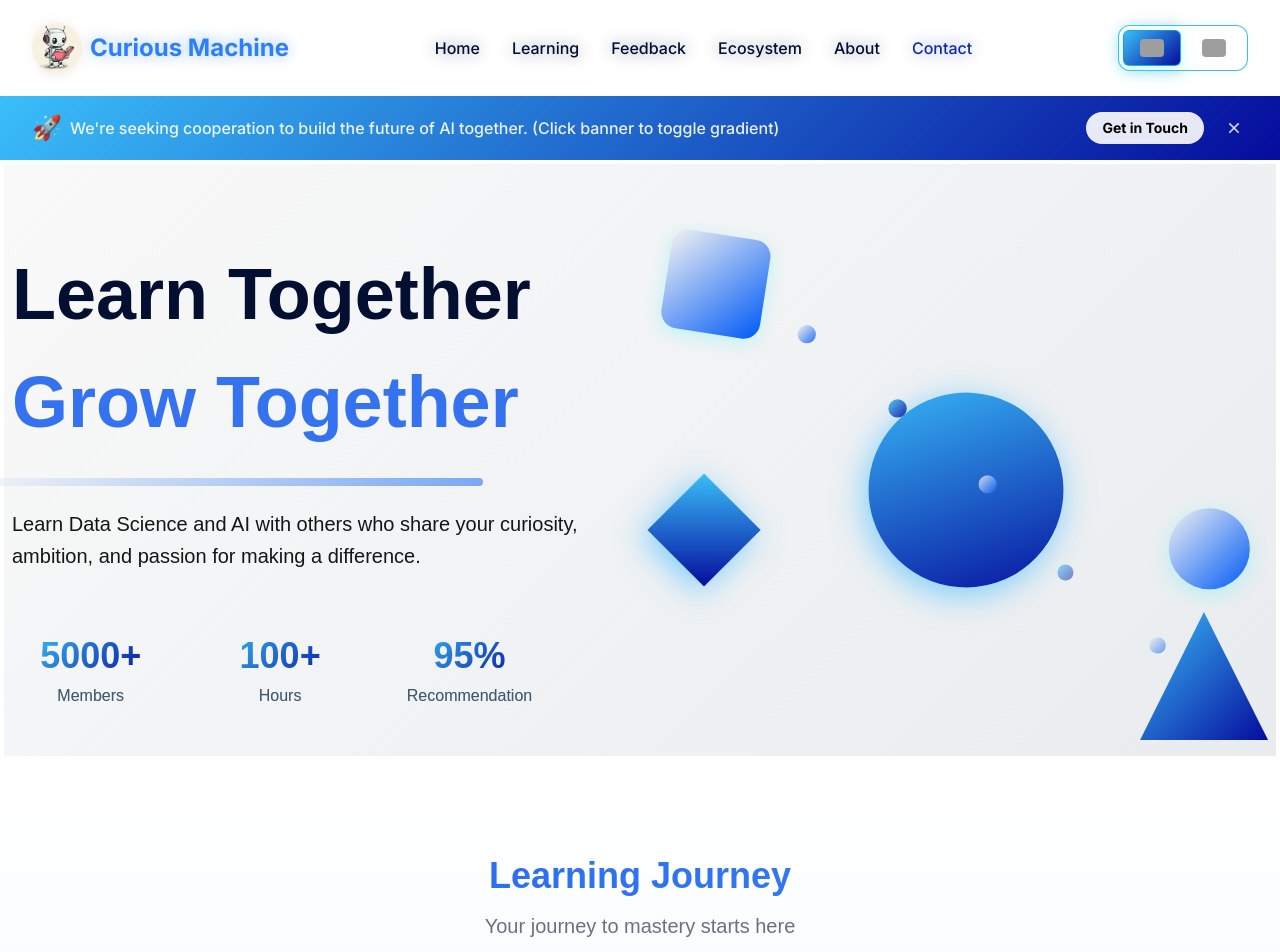
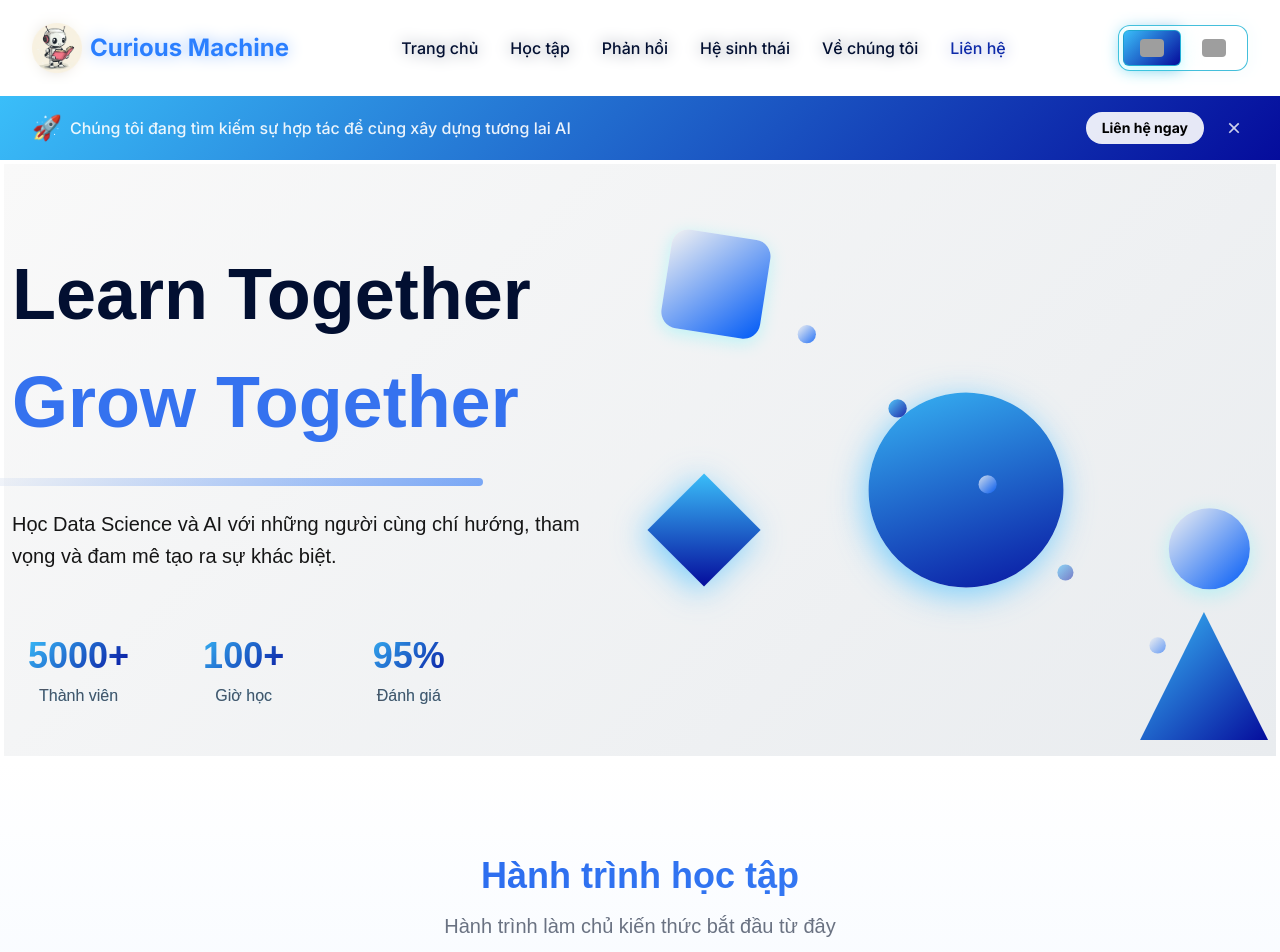
Before and after one commit to HuynhThanhQuan/landing_page, a Next.js app in the folder landing-page/: page / in a window 1280 px wide. Shown: the top 952 px of the page. Built offline with nearby package versions, Linux system fonts and the light colour scheme; grey boxes are pictures that could not be loaded.

Commit message:
update translation

```diff
--- a/landing-page/src/app/layout.tsx
+++ b/landing-page/src/app/layout.tsx
@@ -3,12 +3,13 @@ import { Inter } from "next/font/google";
 import "./globals.css";
 import { Header } from "@/components/Header";
 import { NotificationBanner } from "@/components/NotificationBanner";
+import { LanguageProvider } from '@/contexts/LanguageContext';
 
 const inter = Inter({ subsets: ["latin"] });
 
 export const metadata: Metadata = {
-  title: "Curious Machine",
-  description: "Building the future of AI together",
+  title: "Data Science Education",
+  description: "Learn Data Science and AI with others who share your curiosity",
 };
 
 export default function RootLayout({
@@ -19,9 +20,11 @@ export default function RootLayout({
   return (
     <html lang="en">
       <body className={inter.className}>
-        <Header />
-        <NotificationBanner />
-        {children}
+        <LanguageProvider>
+          <Header />
+          <NotificationBanner />
+          {children}
+        </LanguageProvider>
       </body>
     </html>
   );
--- a/landing-page/src/components/Header.tsx
+++ b/landing-page/src/components/Header.tsx
@@ -5,14 +5,15 @@ import { motion, AnimatePresence } from 'framer-motion';
 import Image from 'next/image';
 import { RiMenu3Line, RiCloseLine } from 'react-icons/ri';
 import Link from 'next/link';
+import { useLanguage } from '@/contexts/LanguageContext';
 
 const navLinks = [
-  { href: '#hero', label: 'Home' },
-  { href: '#learning', label: 'Learning' },
-  { href: '#feedback', label: 'Feedback' },
-  { href: '#roadmap', label: 'Ecosystem' },
-  { href: '#about', label: 'About' },
-  { href: '#faq-contact', label: 'Contact' }
+  { href: '#hero', label: 'nav.home' },
+  { href: '#learning', label: 'nav.learning' },
+  { href: '#feedback', label: 'nav.feedback' },
+  { href: '#roadmap', label: 'nav.ecosystem' },
+  { href: '#about', label: 'nav.about' },
+  { href: '#faq-contact', label: 'nav.contact' }
 ];
 
 const flags = {
@@ -22,9 +23,9 @@ const flags = {
 
 export const Header = () => {
   const [isMenuOpen, setIsMenuOpen] = useState(false);
-  const [language, setLanguage] = useState<'vi' | 'en'>('vi');
   const [scrolled, setScrolled] = useState(false);
   const [activeSection, setActiveSection] = useState('hero');
+  const { language, setLanguage, t } = useLanguage();
 
   // Handle scroll effect
   useEffect(() => {
@@ -134,7 +135,7 @@ export const Header = () => {
                 }}
                 whileHover="hover"
               >
-                {link.label}
+                {t(link.label)}
                 <motion.div
                   variants={{
                     hover: {
@@ -300,7 +301,7 @@ export const Header = () => {
                     whileHover={{ x: 4 }}
                     whileTap={{ scale: 0.98 }}
                   >
-                    {link.label}
+                    {t(link.label)}
                   </motion.a>
                 ))}
                 {/* Mobile Language Switcher */}
--- a/landing-page/src/components/Hero.tsx
+++ b/landing-page/src/components/Hero.tsx
@@ -2,24 +2,26 @@
 
 import { motion } from 'framer-motion';
 import Image from 'next/image';
-import { text } from 'stream/consumers';
+import { useLanguage } from '@/contexts/LanguageContext';
+
+export const Hero = () => {
+  const { t } = useLanguage();
 
   const statistics = [
     {
       value: "5000+",
-    label: "Members"
+      label: t('hero.stats.members')
     },
     {
       value: "100+",
-    label: "Hours"
+      label: t('hero.stats.hours')
     },
     {
       value: "95%",
-    label: "Recommendation"
+      label: t('hero.stats.recommendation')
     }
   ];
 
-export const Hero = () => {
   return (
     // Main hero section with adjusted height and center alignment
     <section id="hero" className="relative h-[75vh] flex items-start justify-center pt-20 pb-0">
@@ -119,8 +121,7 @@ export const Hero = () => {
               animate={{ opacity: 1, y: 0 }}
               transition={{ duration: 0.5, delay: 0.6 }}
             >
-              Learn Data Science and AI with others who share your curiosity,
-              ambition, and passion for making a difference.
+              {t('hero.description')}
             </motion.p>
 
             {/* Statistics Section */}
@@ -199,7 +200,7 @@ export const Hero = () => {
                 }}
                 whileTap={{ scale: 0.95 }}
               >
-                Get Started
+                {t('hero.cta.primary')}
               </motion.a>
 
               {/* Secondary CTA button with glass effect */}
@@ -217,7 +218,7 @@ export const Hero = () => {
                 }}
                 whileTap={{ scale: 0.95 }}
               >
-                Learn More
+                {t('hero.cta.secondary')}
               </motion.a>
             </div>
           </motion.div>
--- a/landing-page/src/components/LearningJourney.tsx
+++ b/landing-page/src/components/LearningJourney.tsx
@@ -2,10 +2,15 @@
 
 import { motion } from 'framer-motion';
 import { useState } from 'react';
+import { useLanguage } from '@/contexts/LanguageContext';
 
 export const LearningJourney = () => {
   const [isLearningHovered, setIsLearningHovered] = useState(false);
   const [isCommunityHovered, setIsCommunityHovered] = useState(false);
+  const { t } = useLanguage();
+
+  const learningFeatures = t('learning.learning.features').split(',');
+  const communityFeatures = t('learning.community.features').split(',');
 
   return (
     <section id="learning" className="relative py-24 overflow-hidden bg-gradient-to-b from-white to-blue-50">
@@ -32,13 +37,13 @@ export const LearningJourney = () => {
               backgroundImage: 'linear-gradient(to right, #2563eb, #3b82f6)'
             }}
           >
-            Learning Journey
+            {t('learning.title')}
           </motion.h2>
           <motion.p
             className="text-xl md:text-1xl text-gray-500"
             style={{ fontFamily: 'var(--font-body)' }}
           >
-            Your journey to mastery starts here
+            {t('learning.subtitle')}
           </motion.p>
         </motion.div>
 
@@ -96,12 +101,10 @@ export const LearningJourney = () => {
                 transform: isLearningHovered ? 'translateY(-2px)' : 'translateY(0)'
               }}
             >
-              Learning
+              {t('learning.learning.title')}
             </h3>
             <ul className="space-y-4 text-gray-700">
-              {['Structured learning paths for all skill levels',
-                'Hands-on projects and real-world applications',
-                'Expert-led workshops and tutorials'].map((text, index) => (
+              {learningFeatures.map((text, index) => (
                 <li
                   key={index}
                   className="flex items-start"
@@ -179,12 +182,10 @@ export const LearningJourney = () => {
                 transform: isCommunityHovered ? 'translateY(-2px)' : 'translateY(0)'
               }}
             >
-              Community
+              {t('learning.community.title')}
             </h3>
             <ul className="space-y-4 text-gray-700">
-              {['Connect with like-minded learners',
-                'Collaborative projects and study groups',
-                'Mentorship and networking opportunities'].map((text, index) => (
+              {communityFeatures.map((text, index) => (
                 <li
                   key={index}
                   className="flex items-start"
--- a/landing-page/src/components/NotificationBanner.tsx
+++ b/landing-page/src/components/NotificationBanner.tsx
@@ -4,10 +4,12 @@ import { motion, AnimatePresence } from 'framer-motion';
 import { useState } from 'react';
 import { RiCloseLine } from 'react-icons/ri';
 import clsx from 'clsx';
+import { useLanguage } from '@/contexts/LanguageContext';
 
 export const NotificationBanner = () => {
   const [isVisible, setIsVisible] = useState(true);
   const [useSecondaryGradient, setUseSecondaryGradient] = useState(false);
+  const { t } = useLanguage();
 
   // Example of different className combinations
   const bannerClasses = clsx(
@@ -37,12 +39,10 @@ export const NotificationBanner = () => {
               <div className="flex items-center">
                 <span className="text-2xl mr-2">🚀</span>
                 <p className={clsx(
-                  'text-sm sm:text-base',
-                  'font-medium',
+                  'text-sm sm:text-base font-medium transition-opacity duration-300',
                   {'opacity-90': !useSecondaryGradient}
                 )}>
-                  We're seeking cooperation to build the future of AI together.
-                  (Click banner to toggle gradient)
+                  {t('notification.message')}
                 </p>
               </div>
               <div className="flex items-center space-x-4">
@@ -63,7 +63,7 @@ export const NotificationBanner = () => {
                   whileHover={{ scale: 1.05 }}
                   whileTap={{ scale: 0.95 }}
                 >
-                  Get in Touch
+                  {t('notification.cta')}
                 </motion.a>
                 <motion.button
                   onClick={(e) => {
--- /dev/null
+++ b/landing-page/src/contexts/LanguageContext.tsx
@@ -0,0 +1,47 @@
+"use client";
+
+import { createContext, useContext, useState, ReactNode } from 'react';
+import { translations } from '@/translations';
+
+type Language = 'vi' | 'en';
+
+interface LanguageContextType {
+  language: Language;
+  setLanguage: (lang: Language) => void;
+  t: (key: string) => string;
+}
+
+const LanguageContext = createContext<LanguageContextType | undefined>(undefined);
+
+export const LanguageProvider = ({ children }: { children: ReactNode }) => {
+  const [language, setLanguage] = useState<Language>('vi');
+
+  const t = (key: string) => {
+    const keys = key.split('.');
+    let value: any = translations[language];
+
+    for (const k of keys) {
+      if (value && typeof value === 'object') {
+        value = value[k];
+      } else {
+        return key;
+      }
+    }
+
+    return typeof value === 'string' ? value : key;
+  };
+
+  return (
+    <LanguageContext.Provider value={{ language, setLanguage, t }}>
+      {children}
+    </LanguageContext.Provider>
+  );
+};
+
+export const useLanguage = () => {
+  const context = useContext(LanguageContext);
+  if (context === undefined) {
+    throw new Error('useLanguage must be used within a LanguageProvider');
+  }
+  return context;
+};
--- /dev/null
+++ b/landing-page/src/translations/index.ts
@@ -0,0 +1,198 @@
+export const translations = {
+  vi: {
+    nav: {
+      home: 'Trang chủ',
+      learning: 'Học tập',
+      feedback: 'Phản hồi',
+      ecosystem: 'Hệ sinh thái',
+      about: 'Về chúng tôi',
+      contact: 'Liên hệ'
+    },
+    hero: {
+      title: {
+        line1: 'Học cùng nhau',
+        line2: 'Phát triển cùng nhau'
+      },
+      description: 'Học Data Science và AI với những người cùng chí hướng, tham vọng và đam mê tạo ra sự khác biệt.',
+      stats: {
+        members: 'Thành viên',
+        hours: 'Giờ học',
+        recommendation: 'Đánh giá'
+      },
+      cta: {
+        primary: 'Bắt đầu ngay',
+        secondary: 'Tìm hiểu thêm'
+      }
+    },
+    learning: {
+      title: 'Hành trình học tập',
+      subtitle: 'Hành trình làm chủ kiến thức bắt đầu từ đây',
+      learning: {
+        title: 'Học tập',
+        features: [
+          'Lộ trình học tập có cấu trúc cho mọi trình độ',
+          'Dự án thực tế và ứng dụng thực tiễn',
+          'Workshop và hướng dẫn từ chuyên gia'
+        ]
+      },
+      community: {
+        title: 'Cộng đồng',
+        features: [
+          'Kết nối với những người học cùng chí hướng',
+          'Dự án hợp tác và nhóm học tập',
+          'Cơ hội mentoring và networking'
+        ]
+      }
+    },
+    faq: {
+      title: 'Câu hỏi thường gặp',
+      questions: [
+        {
+          question: 'Bạn cung cấp những dịch vụ gì?',
+          answer: 'Chúng tôi cung cấp các chương trình đào tạo toàn diện về Data Science, bao gồm các khóa học, workshop và mentoring cá nhân.'
+        },
+        {
+          question: 'Làm thế nào để bắt đầu?',
+          answer: 'Bạn có thể bắt đầu bằng cách khám phá các khóa học, đăng ký tư vấn miễn phí hoặc liên hệ trực tiếp với chúng tôi qua form liên hệ.'
+        },
+        {
+          question: 'Bạn có cung cấp đào tạo doanh nghiệp không?',
+          answer: 'Có, chúng tôi cung cấp các chương trình đào tạo doanh nghiệp được tùy chỉnh theo nhu cầu và mục tiêu cụ thể của tổ chức của bạn.'
+        }
+      ]
+    },
+    contact: {
+      title: 'Liên hệ với chúng tôi',
+      form: {
+        name: 'Họ tên',
+        email: 'Email',
+        message: 'Tin nhắn',
+        submit: 'Gửi tin nhắn'
+      }
+    },
+    footer: {
+      company: {
+        title: 'Data Science Education',
+        description: 'Trao quyền cho thế hệ Data Scientist tiếp theo thông qua giáo dục và đào tạo toàn diện.'
+      },
+      links: {
+        title: 'Liên kết nhanh',
+        about: 'Về chúng tôi',
+        services: 'Dịch vụ',
+        contact: 'Liên hệ'
+      },
+      contact: {
+        title: 'Thông tin liên hệ',
+        email: 'Email: contact@datascience.edu',
+        phone: 'Điện thoại: +1 (555) 123-4567',
+        address: 'Địa chỉ: 123 Education St, City, Country'
+      },
+      social: {
+        title: 'Theo dõi chúng tôi'
+      },
+      copyright: '© {year} Data Science Education. All rights reserved.'
+    },
+    notification: {
+      message: 'Chúng tôi đang tìm kiếm sự hợp tác để cùng xây dựng tương lai AI',
+      cta: 'Liên hệ ngay'
+    }
+  },
+  en: {
+    nav: {
+      home: 'Home',
+      learning: 'Learning',
+      feedback: 'Feedback',
+      ecosystem: 'Ecosystem',
+      about: 'About',
+      contact: 'Contact'
+    },
+    hero: {
+      title: {
+        line1: 'Learn Together',
+        line2: 'Grow Together'
+      },
+      description: 'Learn Data Science and AI with others who share your curiosity, ambition, and passion for making a difference.',
+      stats: {
+        members: 'Members',
+        hours: 'Hours',
+        recommendation: 'Recommendation'
+      },
+      cta: {
+        primary: 'Get Started',
+        secondary: 'Learn More'
+      }
+    },
+    learning: {
+      title: 'Learning Journey',
+      subtitle: 'Your journey to mastery starts here',
+      learning: {
+        title: 'Learning',
+        features: [
+          'Structured learning paths for all skill levels',
+          'Hands-on projects and real-world applications',
+          'Expert-led workshops and tutorials'
+        ]
+      },
+      community: {
+        title: 'Community',
+        features: [
+          'Connect with like-minded learners',
+          'Collaborative projects and study groups',
+          'Mentorship and networking opportunities'
+        ]
+      }
+    },
+    faq: {
+      title: 'Frequently Asked Questions',
+      questions: [
+        {
+          question: 'What services do you offer?',
+          answer: 'We offer comprehensive data science education and training programs, including courses, workshops, and personalized mentoring.'
+        },
+        {
+          question: 'How can I get started?',
+          answer: 'You can get started by exploring our courses, signing up for a free consultation, or contacting us directly through our contact form.'
+        },
+        {
+          question: 'Do you offer corporate training?',
+          answer: 'Yes, we provide customized corporate training programs tailored to your organization\'s specific needs and goals.'
+        }
+      ]
+    },
+    contact: {
+      title: 'Contact Us',
+      form: {
+        name: 'Name',
+        email: 'Email',
+        message: 'Message',
+        submit: 'Send Message'
+      }
+    },
+    footer: {
+      company: {
+        title: 'Data Science Education',
+        description: 'Empowering the next generation of data scientists through comprehensive education and training.'
+      },
+      links: {
+        title: 'Quick Links',
+        about: 'About Us',
+        services: 'Services',
+        contact: 'Contact'
+      },
+      contact: {
+        title: 'Contact Info',
+        email: 'Email: contact@datascience.edu',
+        phone: 'Phone: +1 (555) 123-4567',
+        address: 'Address: 123 Education St, City, Country'
+      },
+      social: {
+        title: 'Follow Us'
+      },
+      copyright: '© {year} Data Science Education. All rights reserved.'
+    },
+    notification: {
+      message: 'We\'re seeking cooperation to build the future of AI together',
+      cta: 'Get in Touch'
+    }
+  }
+};
```
Also changed, not shown: landing-page/src/components/FAQContact.tsx (+20 -18 lines), landing-page/src/components/Footer.tsx (+15 -12 lines). Lines whose indentation alone changed are shown as unchanged.
